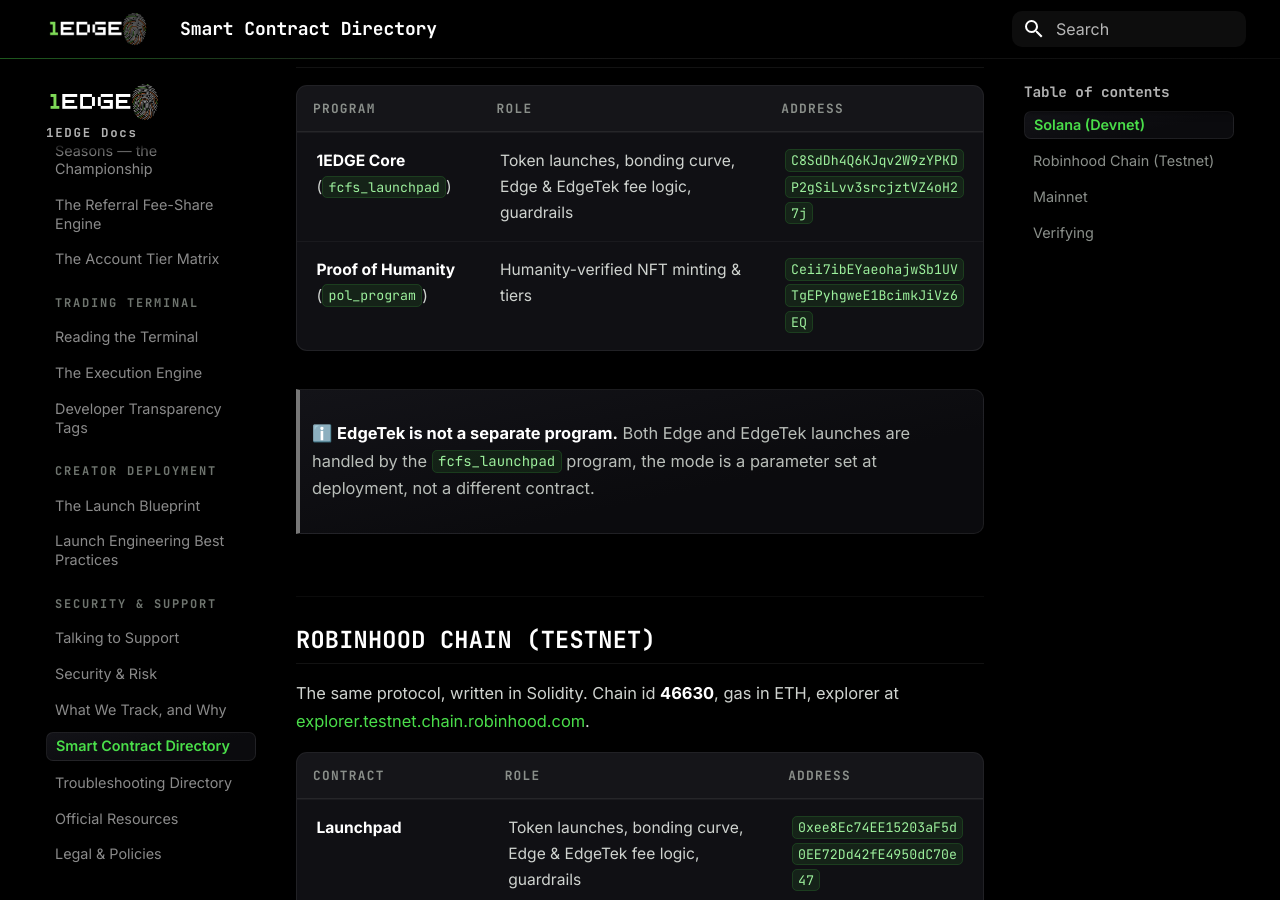
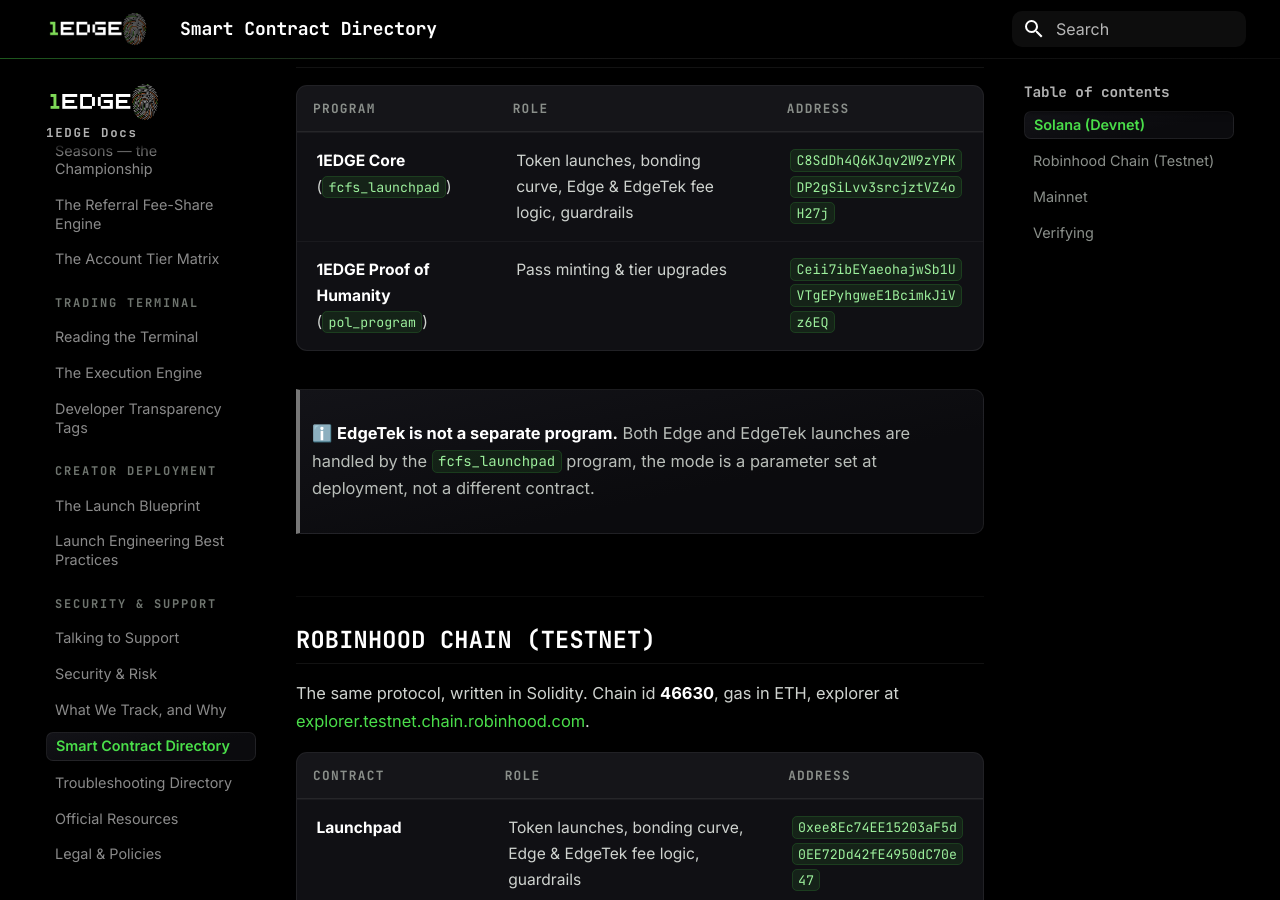
Before and after one commit to Tedz-1edge/1edge-docs, an MkDocs documentation site: the page built from docs/support/contracts.md, in a window 1280 px wide and 900 px high, scrolled down 459 px. Built offline with MkDocs 1.6.1 and Material for MkDocs 9.7.7, drawn with Linux system fonts in a browser that asks for light colours.

Commit message:
Docs: the prefix on the four pages that only mention the name in passing
First use per page takes 1EDGE Proof of Humanity, on the four pages where
the name appears once in a table or a checklist and nothing was overclaimed.
The prefix exists because an unrelated Ethereum project has held the bare
term since 2021: without it a reader assumes we integrate theirs, and a
sceptic gets to say ours is not the real one. Three of these are table
cells, which is exactly where a bare name would otherwise survive a sweep.

Two words changed beyond the name, both in passing and both the same defect
as b395b6f rather than new work:

- contracts.md described the program as doing "Humanity-verified NFT
  minting & tiers". It mints passes and upgrades tiers, so it now says so.
- best-practices.md asked for "your wallet verified on it" in the pre-launch
  checklist; it wants a wallet holding a pass on that chain.

meteora-graduation.md keeps its lowercase "humanity checks" in both places.
It sits inside a list of guardrails — same-block blocking, buy caps,
cooldowns — where it reads as a description of a mechanism rather than a
name, and a page that says the brand six times starts to sound like
marketing rather than documentation.

This does NOT close the sweep, and I said it did before checking. A grep
for the claim across all of docs/ after committing returns nine more pages:
index.md:32 and :46, protocol/robinhood-graduation.md:21,
terminal/transparency-tags.md:32, rewards/seasons.md:52,
rewards/tier-matrix.md:87, protection/buy-caps-and-cooldowns.md:7,
introduction/core-flywheel.md:69, and contracts.md:27 and :28 — the
Robinhood rows of the very table whose Solana row this commit fixed, two
lines below it. Plus the tour figure at getting-started.md:64 flagged in
b395b6f, which needs assets/tour-pol.png re-shot before the caption moves.

Those are held for a ruling rather than swept here, because several are
load-bearing positioning lines rather than passing mentions and they want
deciding, not find-and-replacing. The contracts.md miss is the lesson
though: I fixed the row I had grepped for and not the table I was editing.

mkdocs build --strict passes.

Co-Authored-By: Claude Opus 5 (1M context) <noreply@anthropic.com>
Claude-Session: https://claude.ai/code/session_01V4sSUyxidenqXkqwbT2D3y

```diff
--- a/docs/support/contracts.md
+++ b/docs/support/contracts.md
@@ -13,7 +13,7 @@ description: Verified on-chain program and contract addresses for the 1EDGE prot
 | Program | Role | Address |
 | :--- | :--- | :--- |
 | **1EDGE Core** (`fcfs_launchpad`) | Token launches, bonding curve, Edge & EdgeTek fee logic, guardrails | `C8SdDh4Q6KJqv2W9zYPKDP2gSiLvv3srcjztVZ4oH27j` |
-| **Proof of Humanity** (`pol_program`) | Humanity-verified NFT minting & tiers | `Ceii7ibEYaeohajwSb1UVTgEPyhgweE1BcimkJiVz6EQ` |
+| **1EDGE Proof of Humanity** (`pol_program`) | Pass minting & tier upgrades | `Ceii7ibEYaeohajwSb1UVTgEPyhgweE1BcimkJiVz6EQ` |
 
 > ℹ️ **EdgeTek is not a separate program.** Both Edge and EdgeTek launches are handled by the `fcfs_launchpad` program, the mode is a parameter set at deployment, not a different contract.
 
```
Also changed, not shown: docs/creators/best-practices.md (+1 -1 lines), docs/protection/buy-caps-and-cooldowns.md (+1 -1 lines), docs/social/trophy-cabinet.md (+1 -1 lines).
